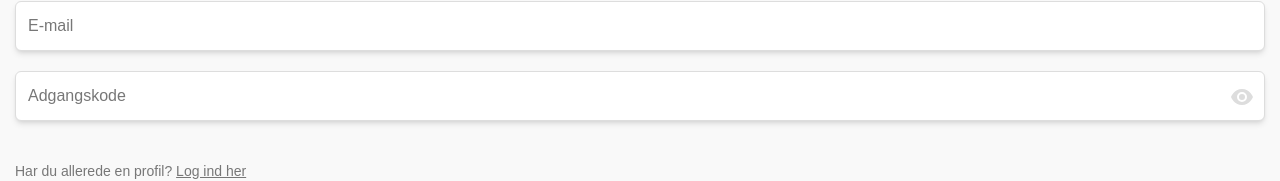
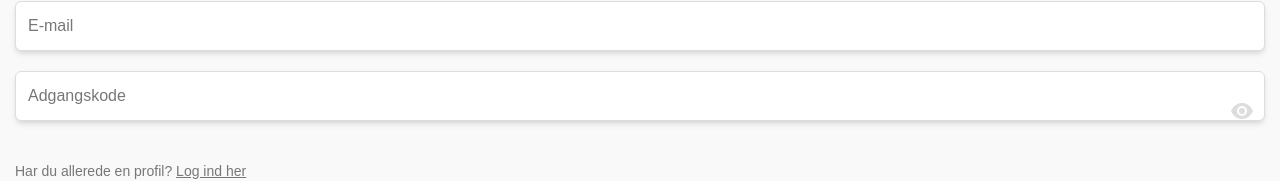
Before and after one commit to AstaCarl/daos-project, a React (Vite) app in the folder frontend/: page /register in a window 1280 px wide. Shown: the part 245-426 px from the top of the page. Built offline with nearby package versions, Linux system fonts and the light colour scheme.

Commit message:
fix: adjust position of show password icon in registration form

```diff
--- a/frontend/src/components/RegisterForm.tsx
+++ b/frontend/src/components/RegisterForm.tsx
@@ -142,7 +142,7 @@ export function RegisterForm({}) {
         <span className="flex justify-around items-center">
           <div
             onClick={handleToggle}
-            className="absolute cursor-pointer -mt-[80px] right-[27px]"
+            className="absolute cursor-pointer top-[43.5%] right-[27px]"
           >
             <Icon variant="showPassword" />
           </div>
```
